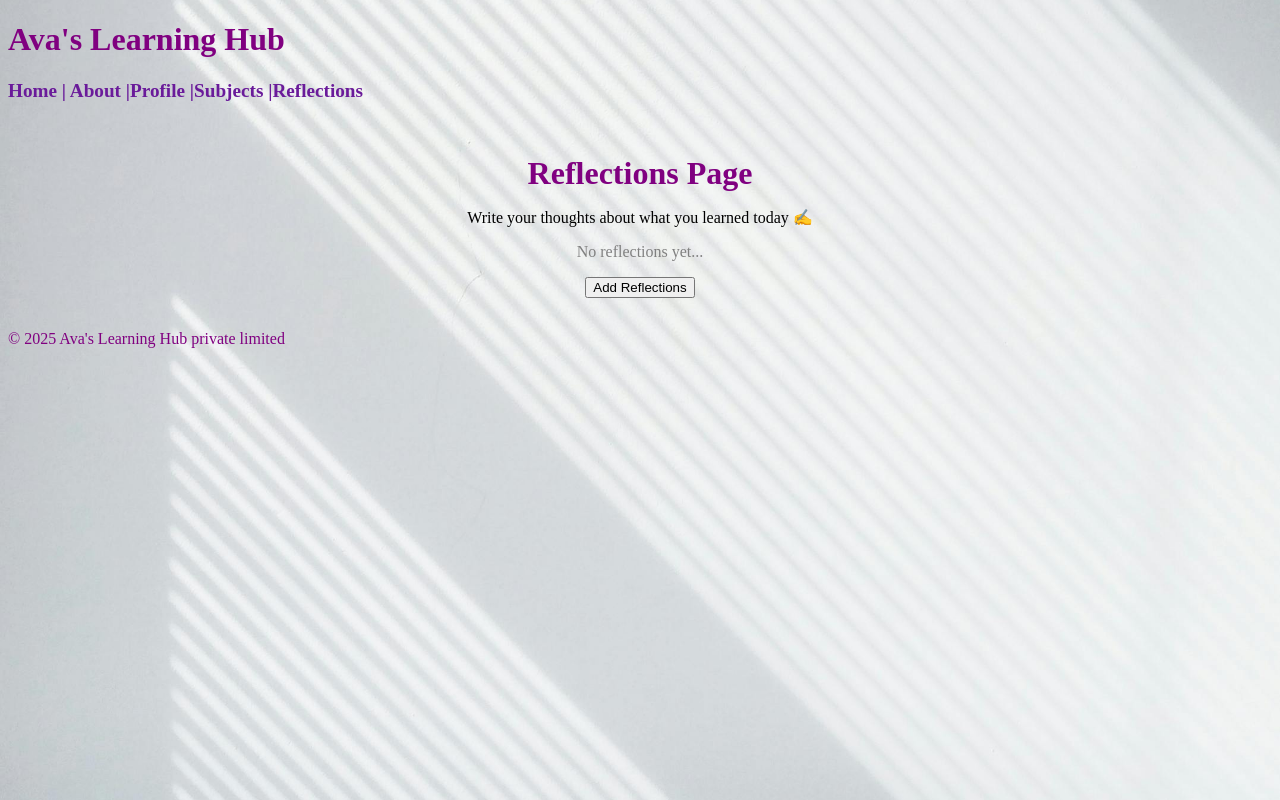
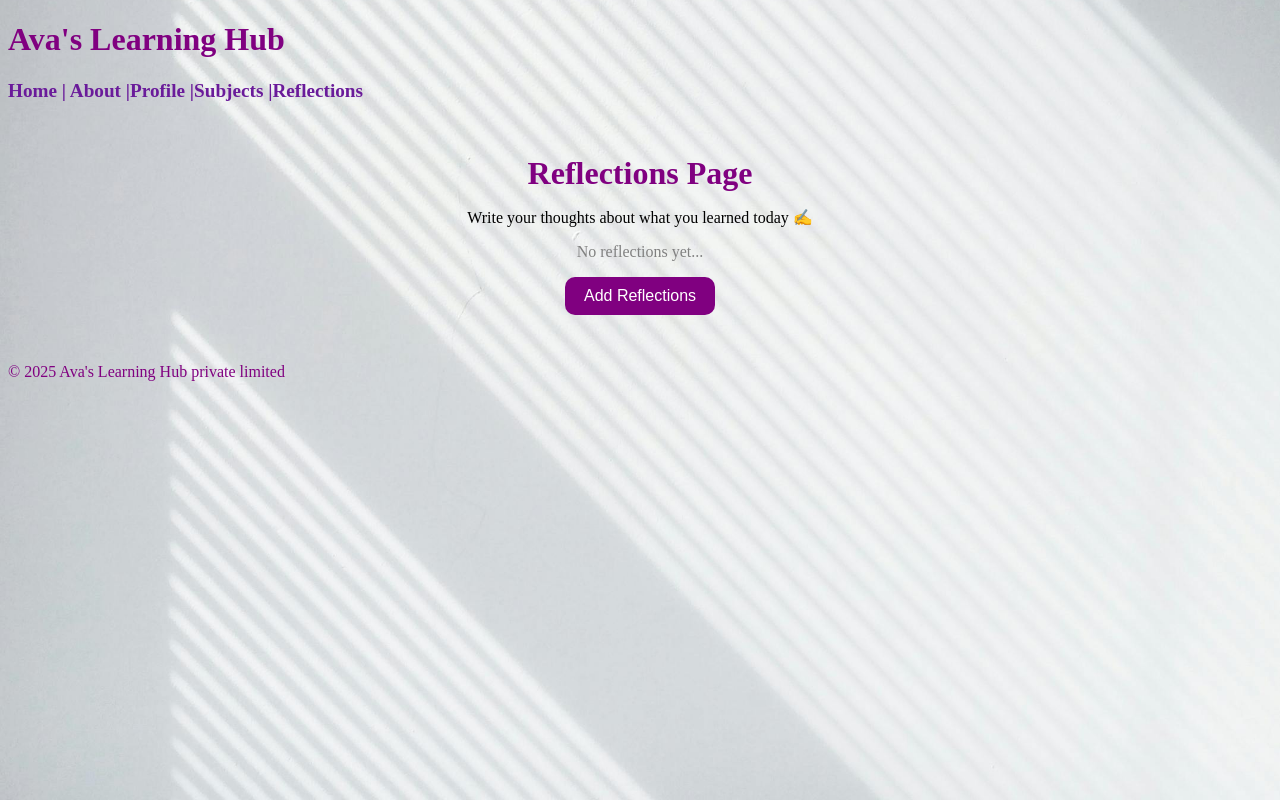
Before and after one commit to DeepthiGirijaThampi/ava-learning-hub, a React (Vite) app: page /reflections in a window 1280 px wide. Built offline with nearby package versions, Linux system fonts and the light colour scheme.

Commit message:
Styled reflections and added the custom button here too

```diff
--- a/src/components/pages/Reflections.jsx
+++ b/src/components/pages/Reflections.jsx
@@ -1,4 +1,9 @@
+import CustomButton from "../common/CustomButton";
+import './learning.css';
 export default function Reflections(){
+    function handleAddReflections(){
+        console.log("Added Reflections");
+    }
     return(
 
         <main className="page-container">
@@ -11,7 +16,7 @@
             <p>No reflections yet...</p>
         </div>
         <div style={{textAlign:"center"}}>
-            <button>Add Reflections</button>
+            <CustomButton text="Add Reflections" onClick={handleAddReflections}/>
         </div>
         </main>
 
```
